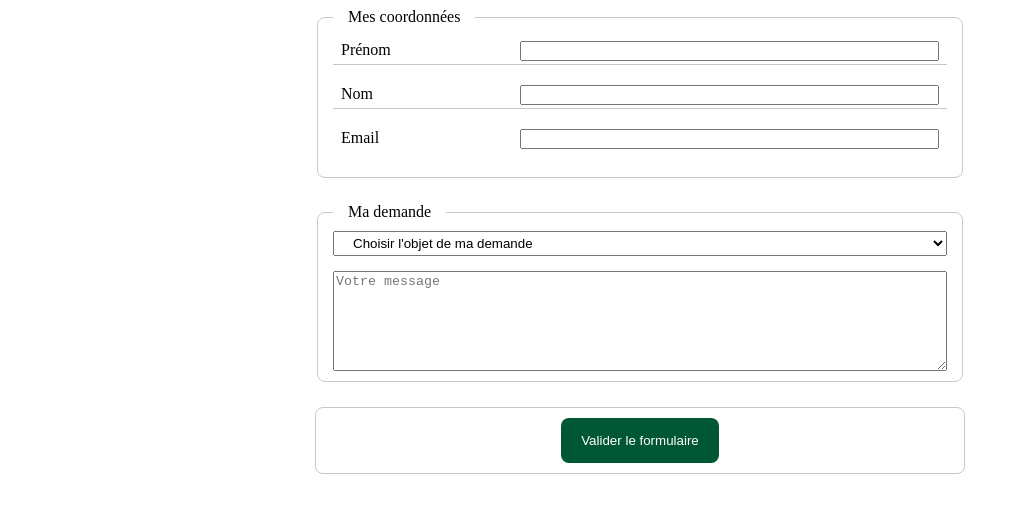
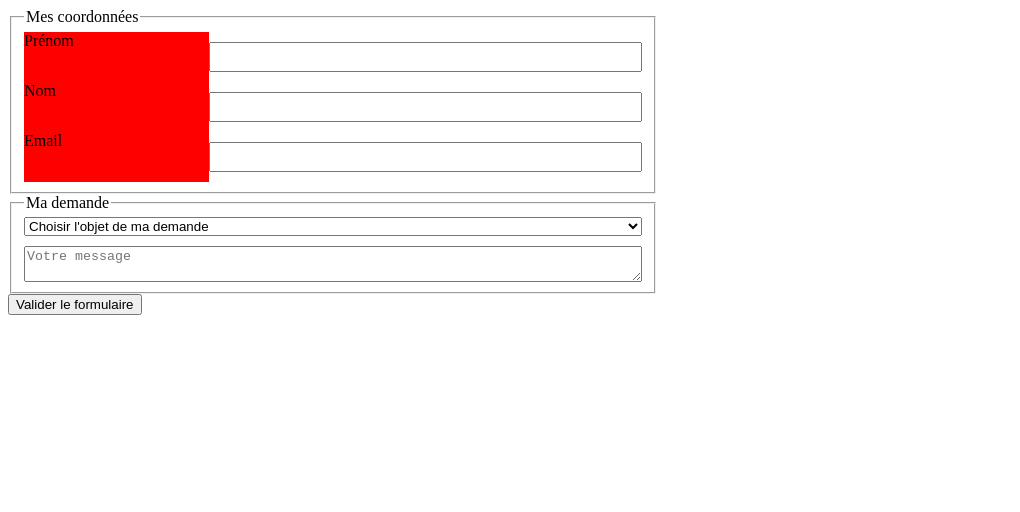
Before and after one commit to Rachida108/1erformulaire, a plain HTML site: page index.html in a window 1280 px wide. Shown: the whole page, without its empty margins (0-1020 px from the left). Drawn offline with Linux system fonts and the light colour scheme.

Commit message:
1st commit

```diff
--- a/assets/css/style.css
+++ b/assets/css/style.css
@@ -2,60 +2,37 @@
     box-sizing: border-box;
 }
 
+body{
+    display: flex;
+    justify-content: center;
+    flex-direction: column;
+}
+
+.inputGroup {
+    display: flex;
+    width: 100%;
+    justify-content: space-between;
+    height: 50px;
+    align-items: center;
+}
+
+.inputGroup label{
+    align-self: stretch;
+    flex-grow: 1;
+    background: red;
+}
+
+.inputGroup input {
+    height: 30px;
+    width: 70%;
+}
+
 form {
     width: 650px;
-    margin: 0 auto;
 }
 
-.group {
-    border: 1px solid #c8c8c8;
-    padding: 10px 15px;
-    border-radius: 8px;
-    margin-bottom: 25px;
+fieldset.group:nth-child(2) {
+    display: flex;
+    flex-direction: column;
+    gap: 10px;
 }
-.group legend{
-    padding: 0 15px;
-}
-.inputGroup{
-    width: 100%;
-    padding: 5px 8px;
-    margin-bottom: 15px;
-    border-bottom: 1px solid #c8c8c8;
-}
-
-.inputGroup:last-of-type {
-    border-bottom: none;
-}
-
-input:not([type="submit"]) {
-    width: 70%;
-    float: right;
-    height: 20px;
-}
-
-input[type="submit"]{
-    padding: 15px 20px;
-    border-radius: 8px;
-    border: none;
-    color:#fff;
-    background: #005735;
-    margin: 0 auto;
-    display: block;
-}
-
-select,
-textarea
-{
-    display: block;
-    width: 100%;
-}
-
-select {
-padding-left: 15px;
-height: 25px;
-margin-bottom: 15px;
-}
-
-textarea{
-    height: 100px;
-}
```
Also changed, not shown: index.html (+1 -0 lines).
